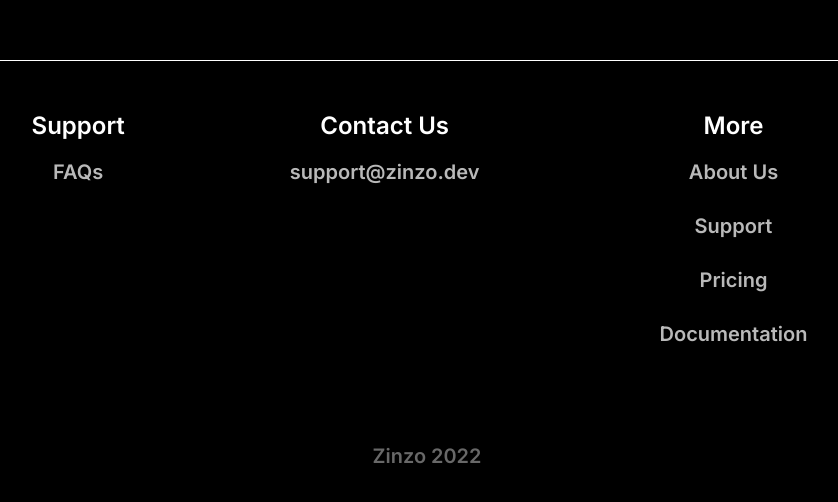
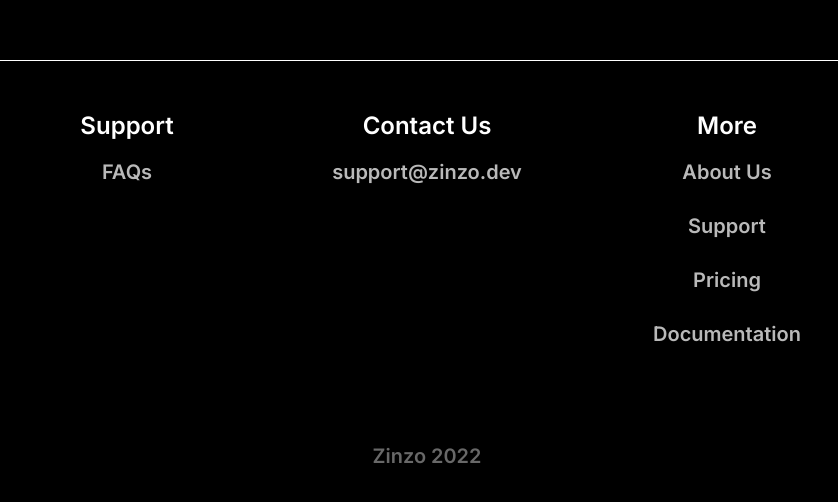
Before and after one commit to ZuesSSSSS/Zinzo, an Astro site: page / in a window 1280 px wide. Shown: the part 2209-2711 px from the top of the page, without its empty margins (213-1051 px from the left). Built offline with nearby package versions, Linux system fonts and the light colour scheme; Astro itself is replaced by a stand-in of ours.

Commit message:
Fixed center for footer

```diff
--- a/src/layouts/Footer.astro
+++ b/src/layouts/Footer.astro
@@ -55,7 +55,6 @@
         flex-wrap: wrap;
         justify-content: center;
         flex-direction: row;
-        gap: 150px;
         margin-bottom: 50px;
     }
     section {
@@ -63,6 +62,7 @@
         justify-content: center;
         align-items: center;
         flex-direction: column;
+        width: 300px;
     }
     section h4 {
         font-size: 24px;
```
